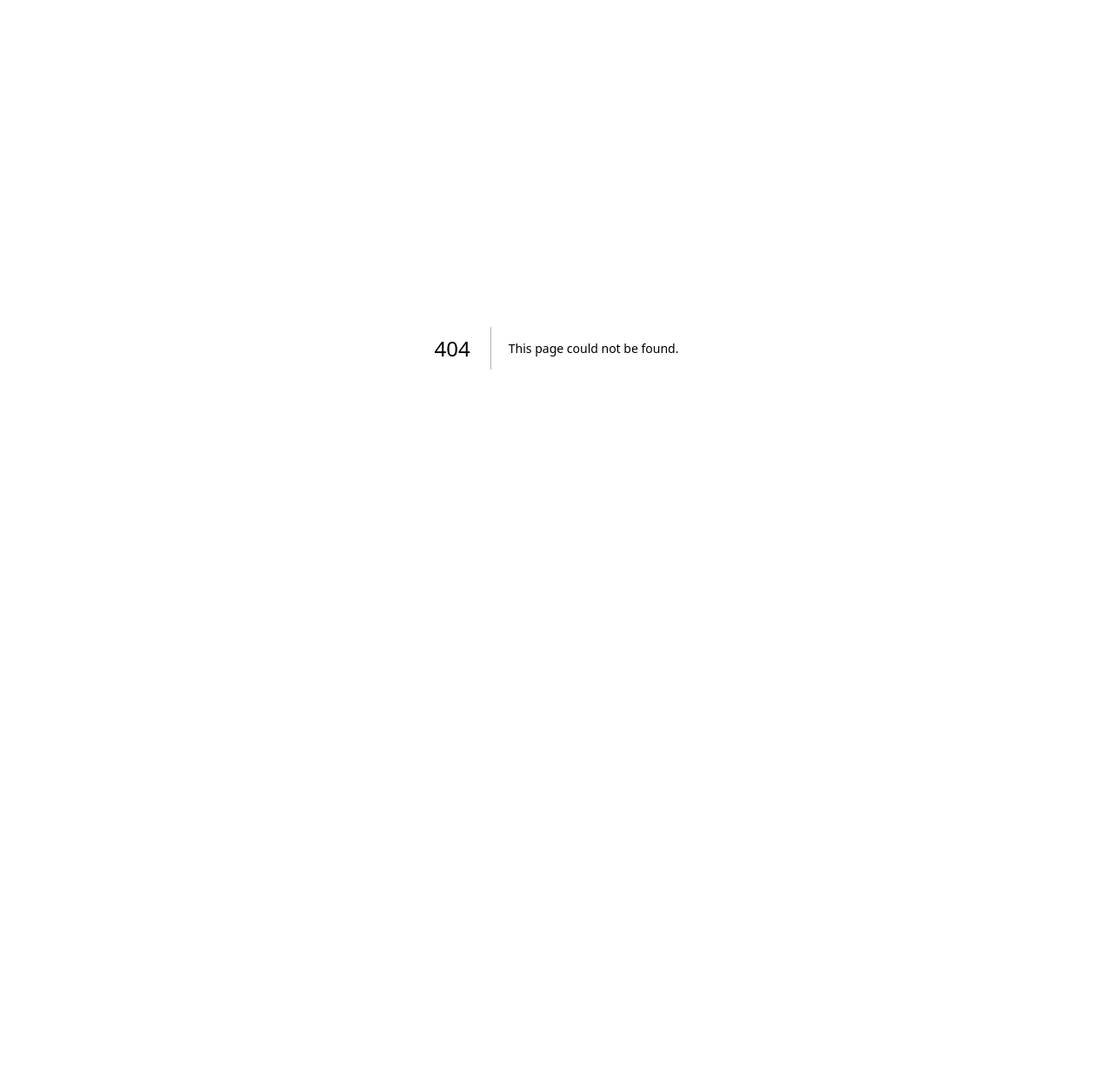
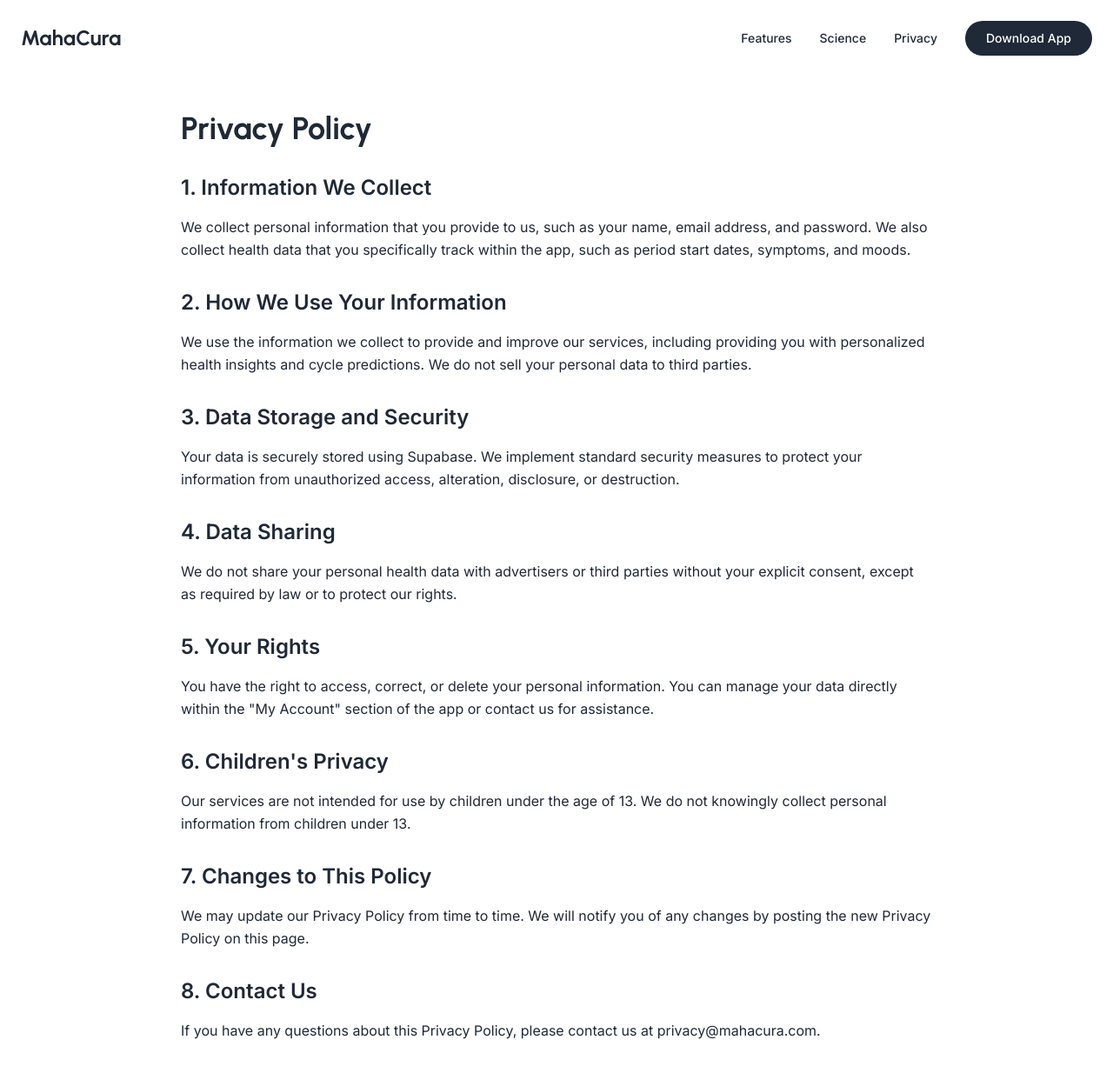
Before and after one commit to stevie1mat/empowerup-website, a Next.js app: page /privacy in a window 1280 px wide. Before the commit this address had no page. Shown: the top 1234 px of the page at 87% size. Before the commit the page ends 800 px from the top, so only its background shows below. Built offline with nearby package versions, Linux system fonts and the light colour scheme.

Commit message:
Privacy Policy

```diff
--- /dev/null
+++ b/app/privacy/page.tsx
@@ -0,0 +1,106 @@
+import { Header } from "@/components/Header";
+import { Footer } from "@/components/Footer";
+
+export default function PrivacyPolicy() {
+  return (
+    <main className="flex min-h-screen flex-col bg-background">
+      <Header />
+      <div className="container mx-auto px-4 py-24 md:py-32 max-w-4xl">
+        <h1 className="text-4xl font-urbanist font-bold text-foreground mb-8">
+          Privacy Policy
+        </h1>
+
+        <div className="space-y-8 text-muted-foreground leading-relaxed">
+          <section>
+            <h2 className="text-2xl font-semibold text-foreground mb-4">
+              1. Information We Collect
+            </h2>
+            <p>
+              We collect personal information that you provide to us, such as
+              your name, email address, and password. We also collect health
+              data that you specifically track within the app, such as period
+              start dates, symptoms, and moods.
+            </p>
+          </section>
+
+          <section>
+            <h2 className="text-2xl font-semibold text-foreground mb-4">
+              2. How We Use Your Information
+            </h2>
+            <p>
+              We use the information we collect to provide and improve our
+              services, including providing you with personalized health
+              insights and cycle predictions. We do not sell your personal data
+              to third parties.
+            </p>
+          </section>
+
+          <section>
+            <h2 className="text-2xl font-semibold text-foreground mb-4">
+              3. Data Storage and Security
+            </h2>
+            <p>
+              Your data is securely stored using Supabase. We implement standard
+              security measures to protect your information from unauthorized
+              access, alteration, disclosure, or destruction.
+            </p>
+          </section>
+
+          <section>
+            <h2 className="text-2xl font-semibold text-foreground mb-4">
+              4. Data Sharing
+            </h2>
+            <p>
+              We do not share your personal health data with advertisers or
+              third parties without your explicit consent, except as required by
+              law or to protect our rights.
+            </p>
+          </section>
+
+          <section>
+            <h2 className="text-2xl font-semibold text-foreground mb-4">
+              5. Your Rights
+            </h2>
+            <p>
+              You have the right to access, correct, or delete your personal
+              information. You can manage your data directly within the "My
+              Account" section of the app or contact us for assistance.
+            </p>
+          </section>
+
+          <section>
+            <h2 className="text-2xl font-semibold text-foreground mb-4">
+              6. Children's Privacy
+            </h2>
+            <p>
+              Our services are not intended for use by children under the age of
+              13. We do not knowingly collect personal information from children
+              under 13.
+            </p>
+          </section>
+
+          <section>
+            <h2 className="text-2xl font-semibold text-foreground mb-4">
+              7. Changes to This Policy
+            </h2>
+            <p>
+              We may update our Privacy Policy from time to time. We will notify
+              you of any changes by posting the new Privacy Policy on this page.
+            </p>
+          </section>
+
+          <section>
+            <h2 className="text-2xl font-semibold text-foreground mb-4">
+              8. Contact Us
+            </h2>
+            <p>
+              If you have any questions about this Privacy Policy, please
+              contact us at privacy@mahacura.com.
+            </p>
+          </section>
+        </div>
+      </div>
+      <Footer />
+    </main>
+  );
+}
--- a/components/Footer.tsx
+++ b/components/Footer.tsx
@@ -1,6 +1,7 @@
 "use client";
 
 import { Heart } from "lucide-react";
+import Link from "next/link";
 
 export function Footer() {
     return (
@@ -16,7 +17,7 @@ export function Footer() {
 
                 <div className="flex gap-6 text-sm text-muted-foreground">
                     <a href="#" className="hover:text-foreground">Terms</a>
-                    <a href="#" className="hover:text-foreground">Privacy</a>
+                    <Link href="/privacy" className="hover:text-foreground">Privacy</Link>
                     <a href="#" className="hover:text-foreground">Contact</a>
                 </div>
 
--- a/components/Privacy.tsx
+++ b/components/Privacy.tsx
@@ -2,6 +2,7 @@
 
 import { motion } from "framer-motion";
 import { ShieldCheck } from "lucide-react";
+import Link from "next/link";
 
 export function Privacy() {
     return (
@@ -28,9 +29,9 @@ export function Privacy() {
                     </p>
 
                     <div className="pt-4">
-                        <button className="text-sm font-semibold text-primary decoration-primary underline-offset-4 hover:underline">
+                        <Link href="/privacy" className="text-sm font-semibold text-primary decoration-primary underline-offset-4 hover:underline">
                             Read our full Privacy Promise &rarr;
-                        </button>
+                        </Link>
                     </div>
                 </motion.div>
             </div>
```
